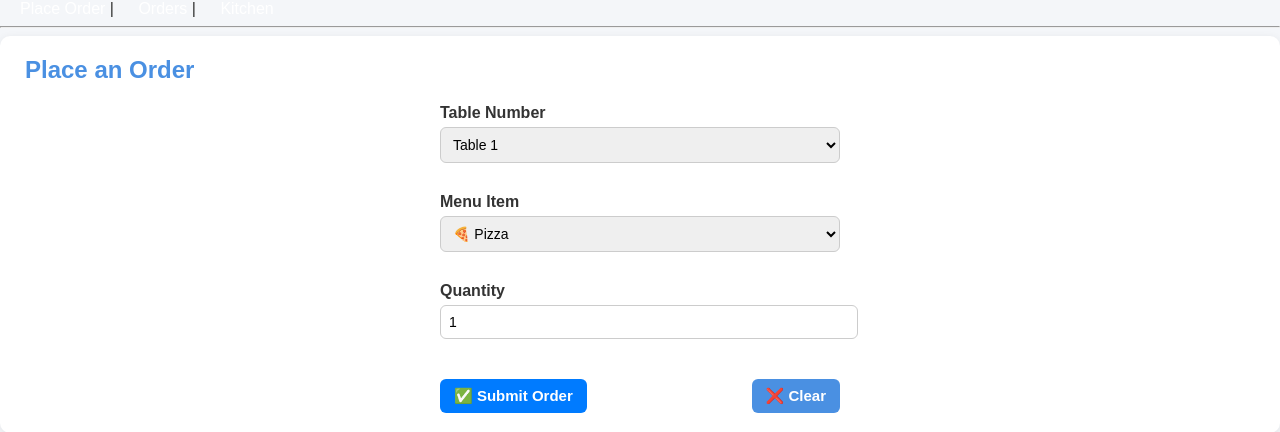
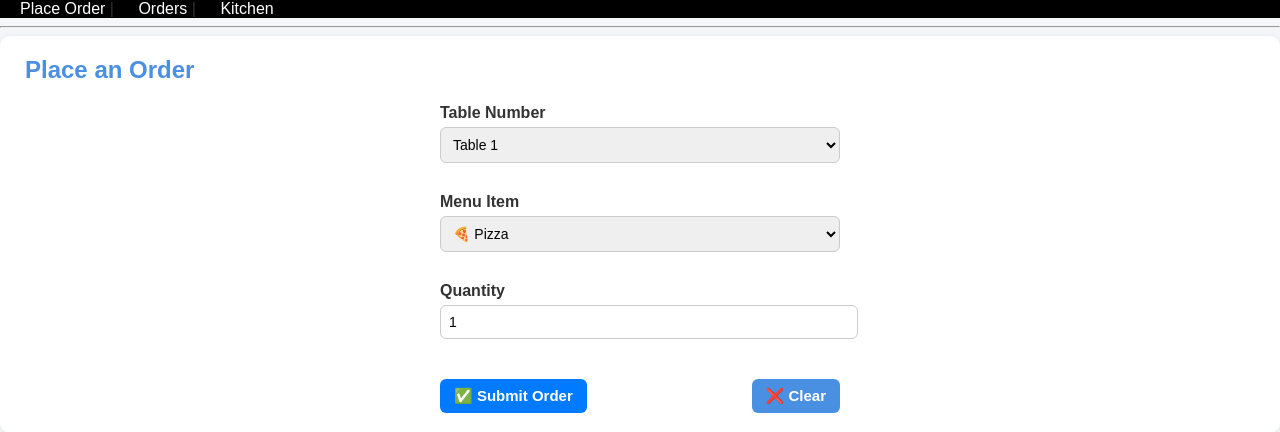
Before and after one commit to adithyansunil/Restaurant-order-system, a Flask app: page / in a window 1280 px wide. Shown: the top 432 px of the page. Run offline with Flask 3, Linux system fonts and the light colour scheme.

Commit message:
updated requirements and css file

```diff
--- a/requirements.txt
+++ b/requirements.txt
@@ -1,2 +1,3 @@
 Flask==3.0.3
 oracledb==2.3.0
+python-dotenv==1.0.1
--- a/static/styles.css
+++ b/static/styles.css
@@ -19,7 +19,9 @@ header h1 {
     margin: 0;
     font-size: 24px;
 }
-
+nav{
+    background: #000;
+}
 nav a {
     color: #fff;
     margin-left: 20px;
```
